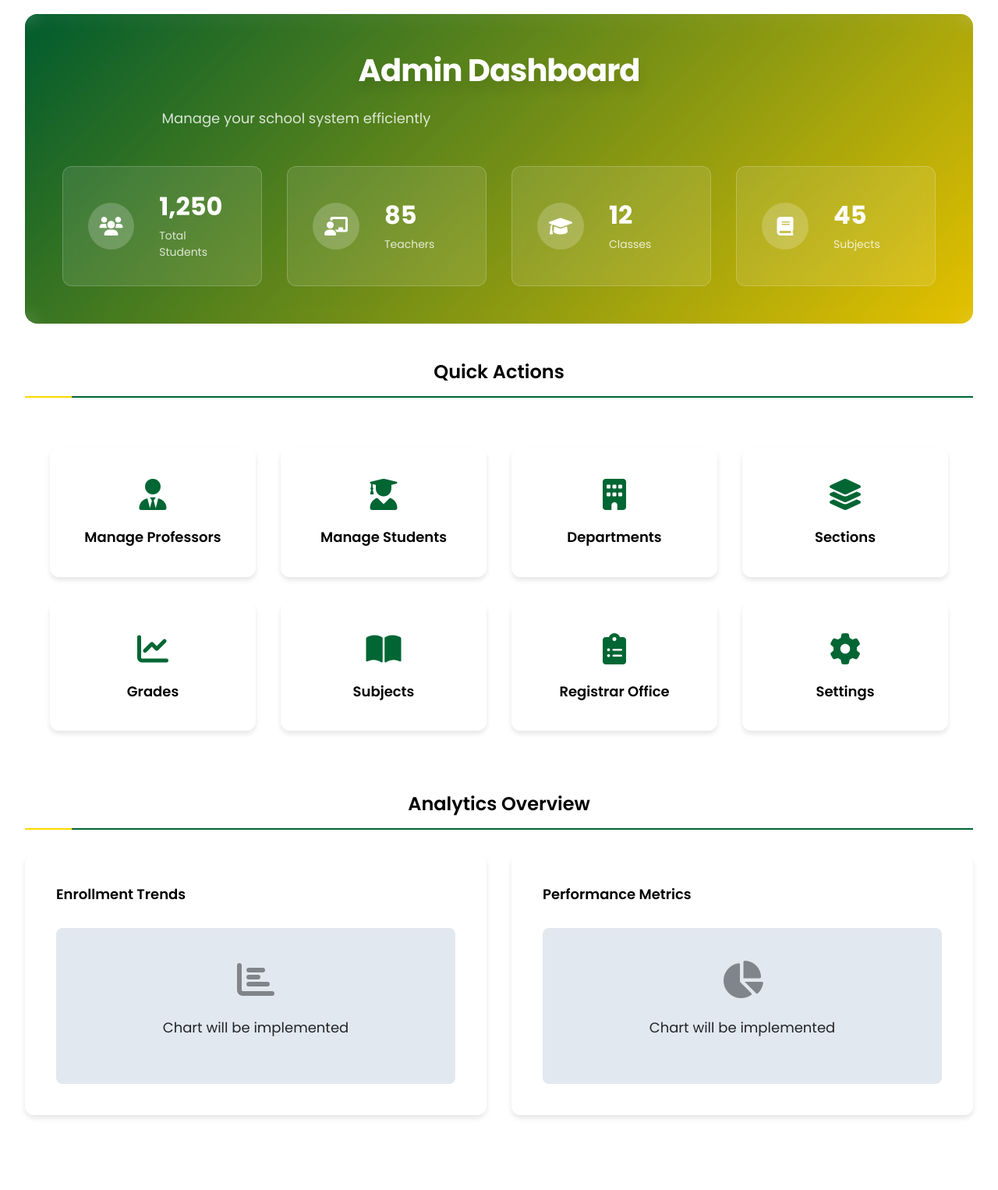
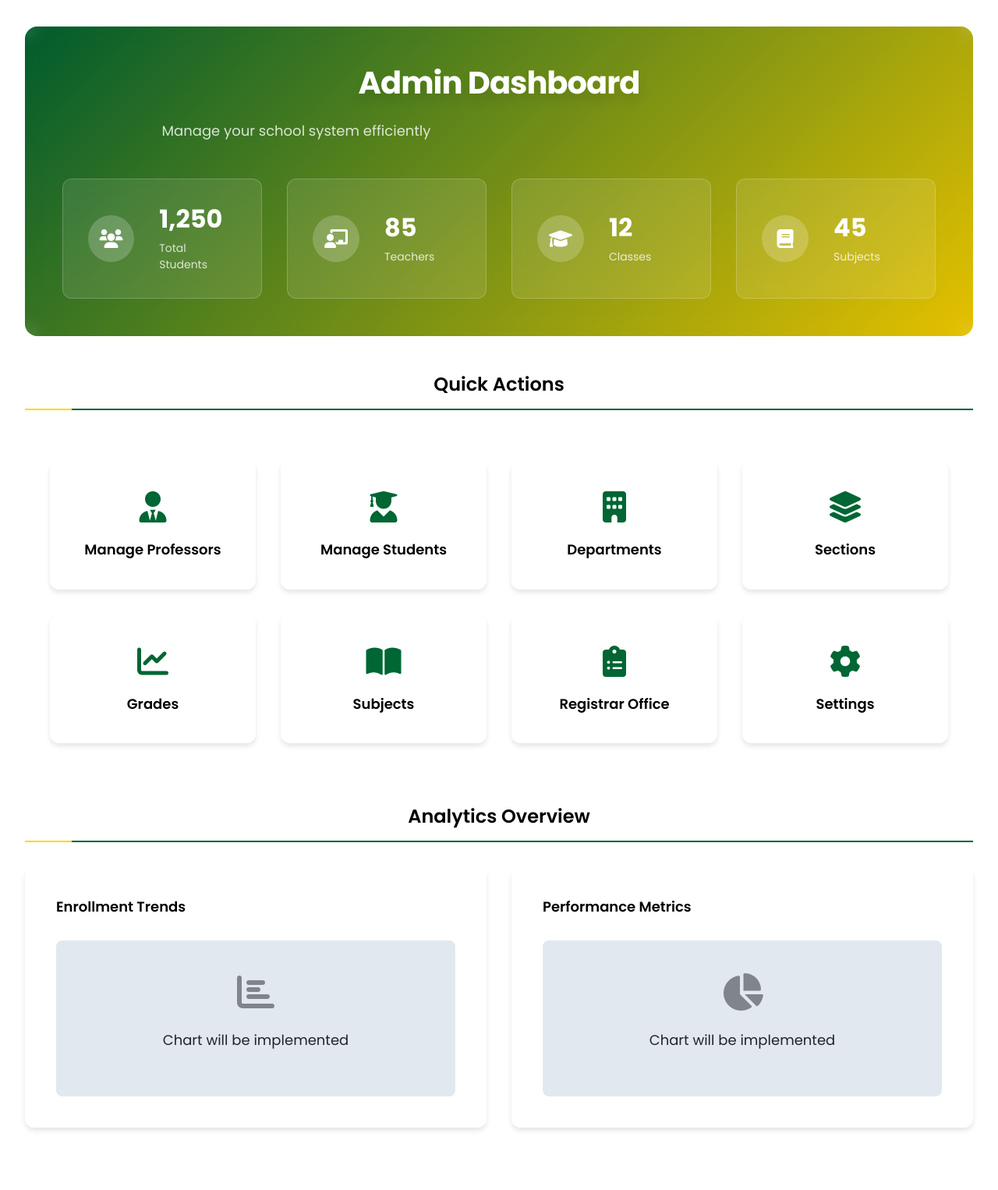
Before and after one commit to zrncrblln/automate, a PHP site: page /admin/index.php in a window 1280 px wide. Shown: the part 78-1604 px from the top of the page at 78% size. Before the commit the page ends 1512 px from the top, so only its background shows below. Run offline with PHP 8.4, Linux system fonts and the light colour scheme; the visitor is signed in with stand-in values (Sample User, id 1).

Commit message:
overlapping navbar to tables - fix

```diff
--- a/admin/index.php
+++ b/admin/index.php
@@ -24,7 +24,7 @@ if (
       <?php
       include "inc/navbar.php";
       ?>
-      <div class="dashboard-container" style="margin-top: 4rem;">
+      <div class="dashboard-container" style="margin-top: 5rem;">
         <!-- Hero Section with Key Metrics -->
         <section class="dashboard-hero">
           <div class="hero-content">
--- a/css/style.css
+++ b/css/style.css
@@ -1036,6 +1036,20 @@ input[type="radio"].is-invalid {
   padding: var(--space-lg);
 }
 
+/* Fix for navbar overlap - ensure consistent top margin for admin pages */
+/* Target admin pages specifically by checking for navbar presence */
+body:has(nav.navbar.fixed-top) .container.mt-5,
+body:has(nav.navbar.fixed-top) .dashboard-container,
+body:has(nav.navbar.fixed-top) .container-fluid.mt-5 {
+  margin-top: 5rem !important;
+}
+
+/* Fallback for browsers that don't support :has() */
+body .container.mt-5,
+body .dashboard-container {
+  margin-top: 5rem !important;
+}
+
 .dashboard-hero {
   background: var(--hero-bg);
   border-radius: var(--radius-xl);
```
